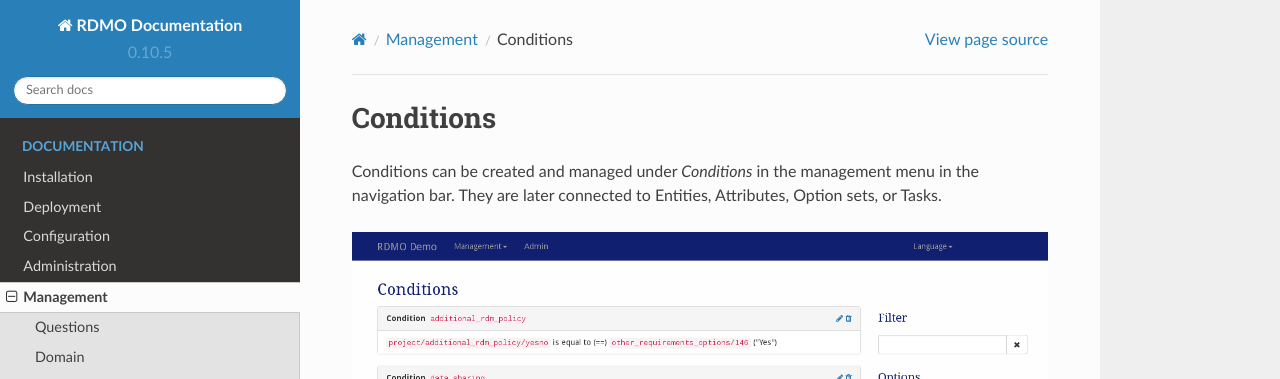
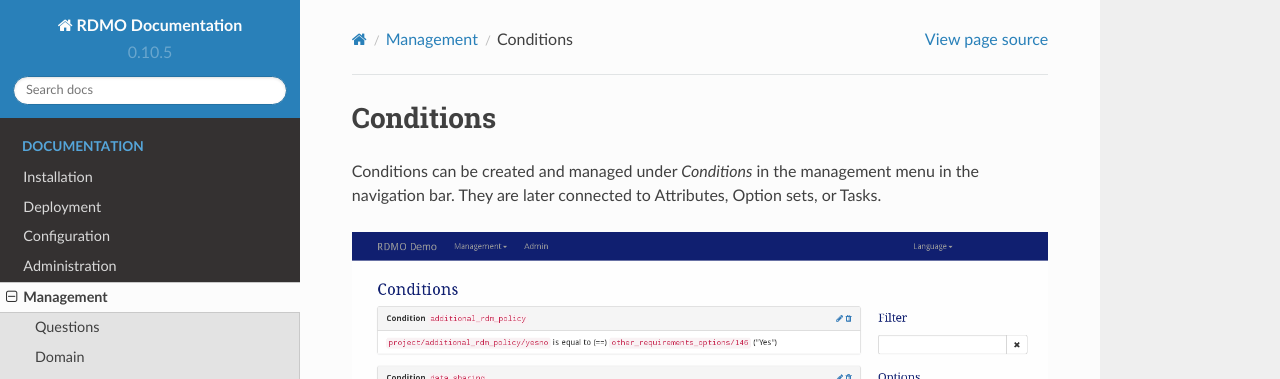
Before and after one commit to rdmorganiser/rdmo-docs, a Sphinx documentation site: the page built from docs/management/conditions.rst, in a window 1280 px wide and 900 px high. Shown: the top 379 px of the window. Built offline with Sphinx 7.4.7 and the Read the Docs theme 2.0.0, drawn with Linux system fonts in a browser that asks for light colours; some of the changed text lies outside the part shown.

Commit message:
Update management/conditions

```diff
--- a/docs/management/conditions.rst
+++ b/docs/management/conditions.rst
@@ -1,7 +1,7 @@
 Conditions
 ----------
 
-Conditions can be created and managed under *Conditions* in the management menu in the navigation bar. They are later connected to Entities, Attributes, Option sets, or Tasks.
+Conditions can be created and managed under *Conditions* in the management menu in the navigation bar. They are later connected to Attributes, Option sets, or Tasks.
 
 .. figure:: ../_static/img/screens/conditions.png
    :target: ../_static/img/screens/conditions.png
```
Also changed, not shown: other parts of docs/management/conditions.rst (+3 -1 lines).
